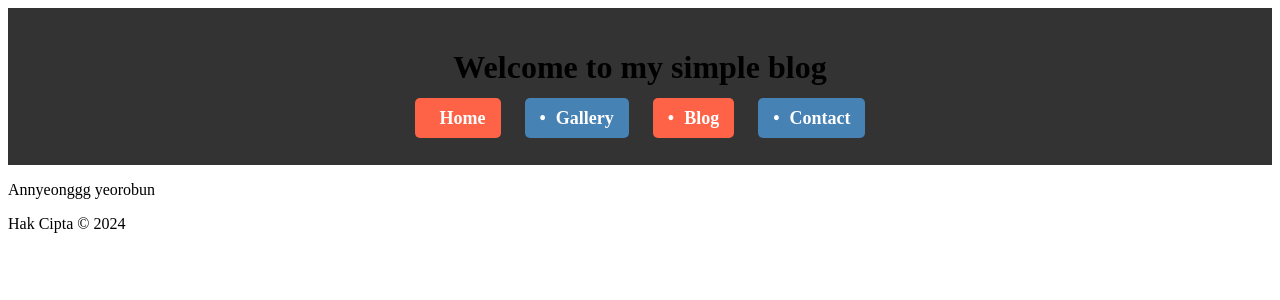
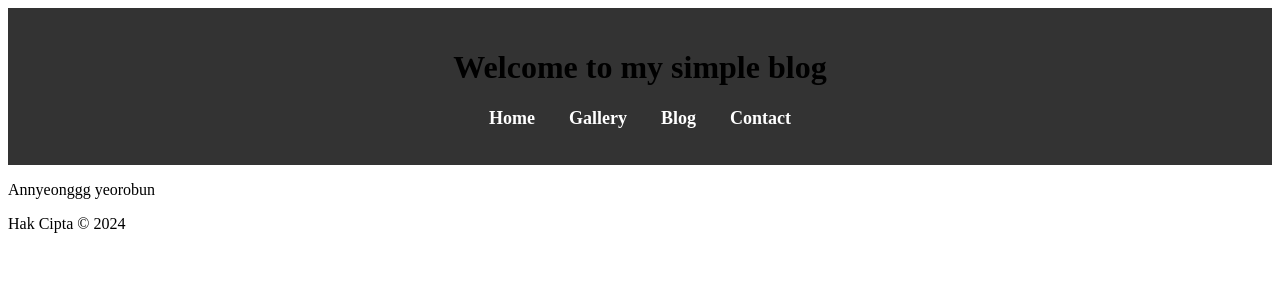
Before and after one commit to fiona0888/TIK2032-Project, a PHP site: page / in a window 1280 px wide. Shown: the top 300 px of the page. Run offline with PHP 8.4, Linux system fonts and the light colour scheme.

Commit message:
Update menu.css

```diff
--- a/menu.css
+++ b/menu.css
@@ -12,11 +12,6 @@ header {
 
 .menu-links li {
     display: inline-block;
-    margin-right: 20px;
-}
-
-.menu-links li:last-child {
-    margin-right: 0;
 }
 
 .menu-links li a {
@@ -25,29 +20,59 @@ header {
     font-size: 18px;
     font-weight: bold;
     padding: 10px 15px;
-    border-radius: 5px;
-    transition: background-color 0.3s ease;
+    position: relative;
+    overflow: hidden;
 }
 
-.menu-links li a:hover {
-    background-color: #555;
+.menu-links li a::before {
+    content: '';
+    position: absolute;
+    top: 0;
+    left: 0;
+    width: 100%;
+    height: 100%;
+    background-color: rgba(255, 255, 255, 0.2);
+    transition: transform 0.3s;
+    z-index: -1;
+}
+
+.menu-links li a:hover::before {
+    transform: scale(3);
 }
 
 /* Efek unik */
-.menu-links li:nth-child(odd) a {
+.menu-links li:nth-child(odd) a::after {
+    content: '';
+    position: absolute;
+    top: 0;
+    left: 0;
+    width: 100%;
+    height: 100%;
     background-color: #ff6347; /* Warna untuk menu ganjil */
+    z-index: -2;
+    transition: transform 0.3s;
+    transform: scaleX(0);
+    transform-origin: right;
 }
 
-.menu-links li:nth-child(even) a {
-    background-color: #4682b4; /* Warna untuk menu genap */
+.menu-links li:nth-child(odd) a:hover::after {
+    transform: scaleX(1);
 }
 
-.menu-links li a::before {
-    content: "\2022"; /* Simbol bullet */
-    color: #fff;
-    margin-right: 10px;
+.menu-links li:nth-child(even) a::after {
+    content: '';
+    position: absolute;
+    top: 0;
+    left: 0;
+    width: 100%;
+    height: 100%;
+    background-color: #4682b4; /* Warna untuk menu genap */
+    z-index: -2;
+    transition: transform 0.3s;
+    transform: scaleX(0);
+    transform-origin: left;
 }
 
-.menu-links li:first-child a::before {
-    content: ""; /* Hilangkan simbol bullet untuk menu pertama */
+.menu-links li:nth-child(even) a:hover::after {
+    transform: scaleX(1);
 }
```
